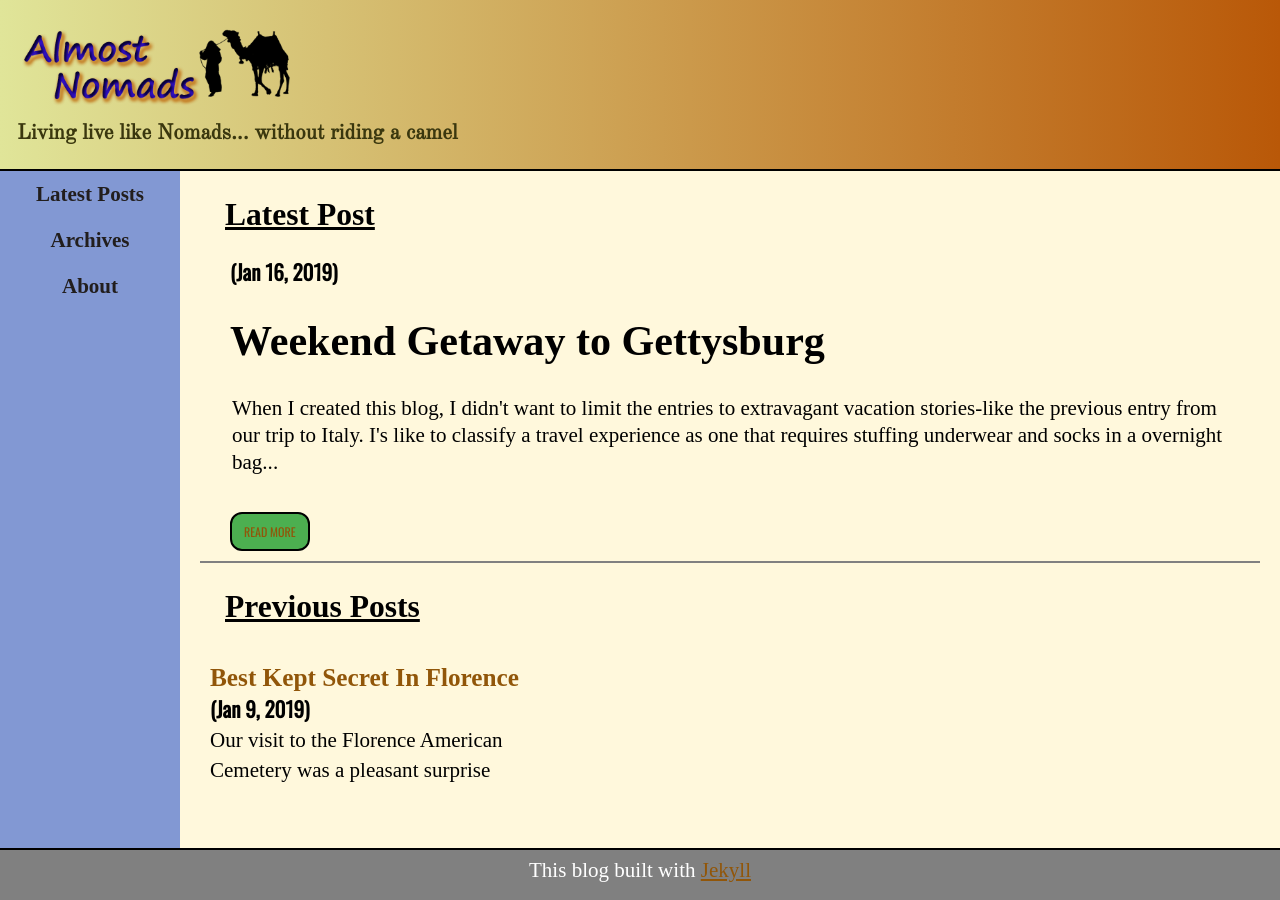
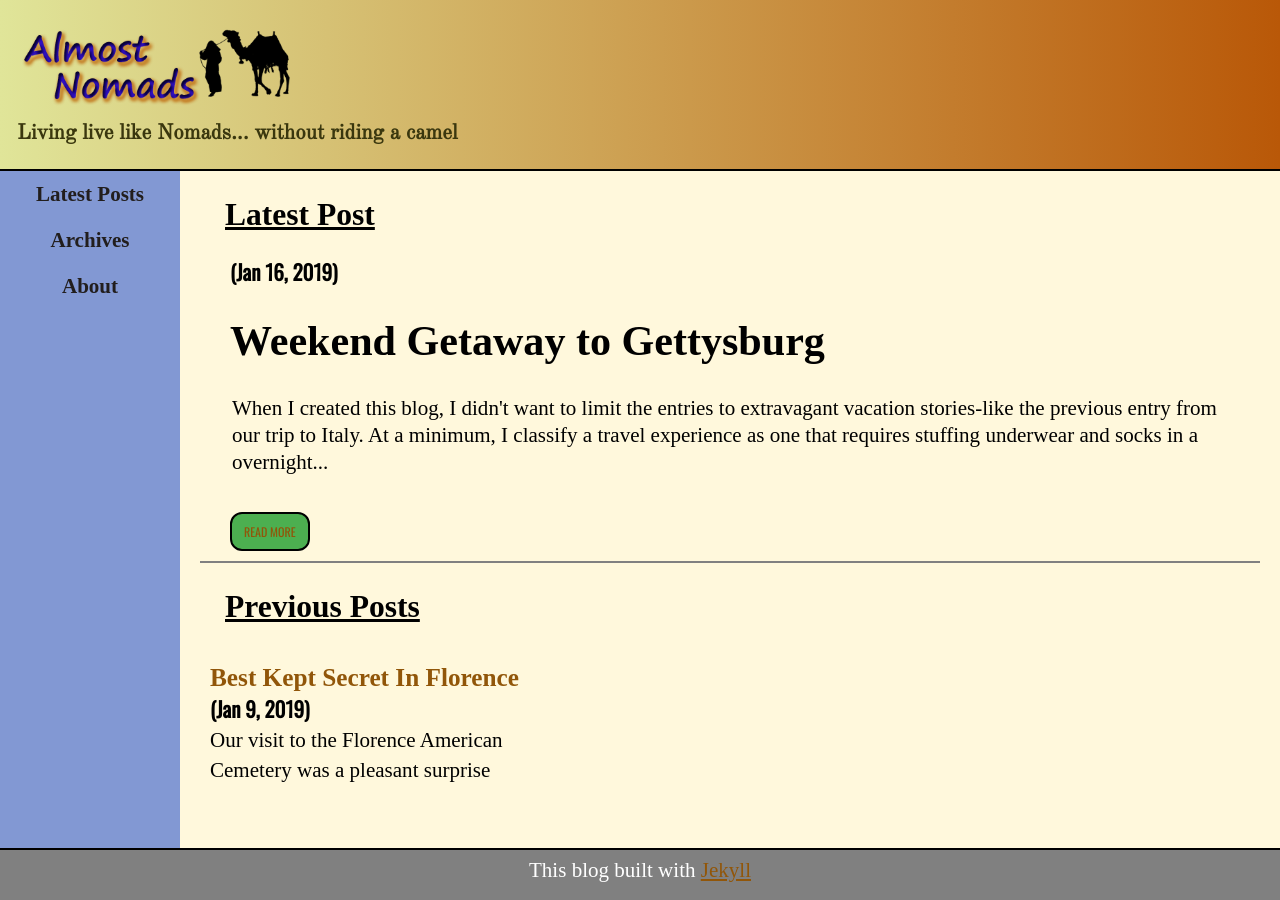
Before and after one commit to scporet/scporet.github.io, a Jekyll site: the page built from index.md, in a window 1280 px wide. Built offline with Jekyll 4.4.1, drawn with Linux system fonts in a browser that asks for light colours; some web fonts are replaced.

Commit message:
updated post

```diff
--- a/_posts/2019-01-16-Weekend-in-Gettysburg.md
+++ b/_posts/2019-01-16-Weekend-in-Gettysburg.md
@@ -7,7 +7,7 @@ description: A recommended destination if you happen to be within driving distan
 <body>
 <h1> Weekend Getaway to Gettysburg</h1>
 
-<p>When I created this blog, I didn't want to limit the entries to extravagant vacation stories-like the previous entry from our trip to Italy.  I's like to classify a travel experience as one that requires stuffing underwear and socks in a overnight bag along with a shower kit (at least!).  </p>
+<p>When I created this blog, I didn't want to limit the entries to extravagant vacation stories-like the previous entry from our trip to Italy.  At a minimum, I classify a travel experience as one that requires stuffing underwear and socks in a overnight bag along with a shower kit.  </p>
 
 <p>Back to this post... </p>
 
```
